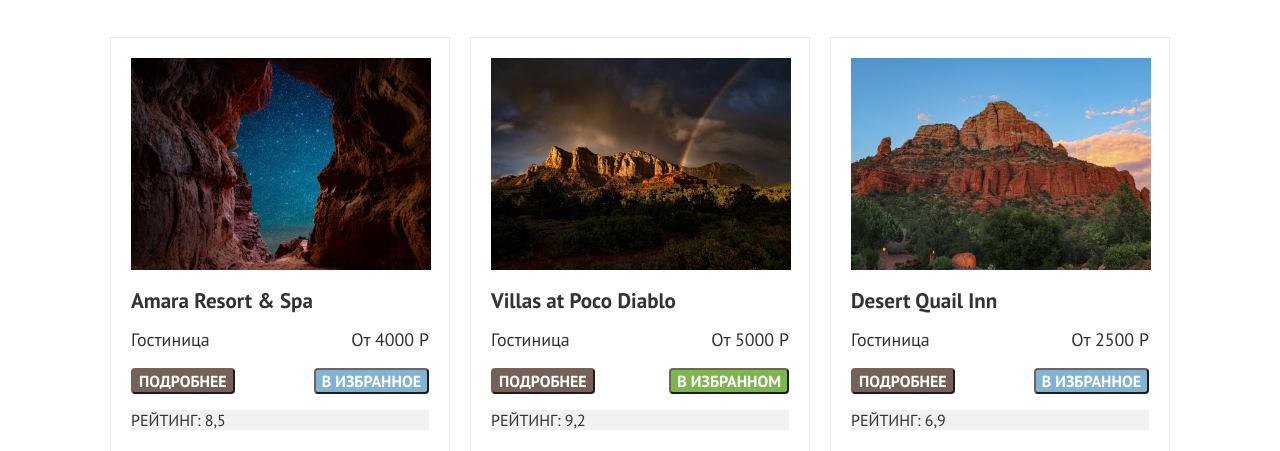
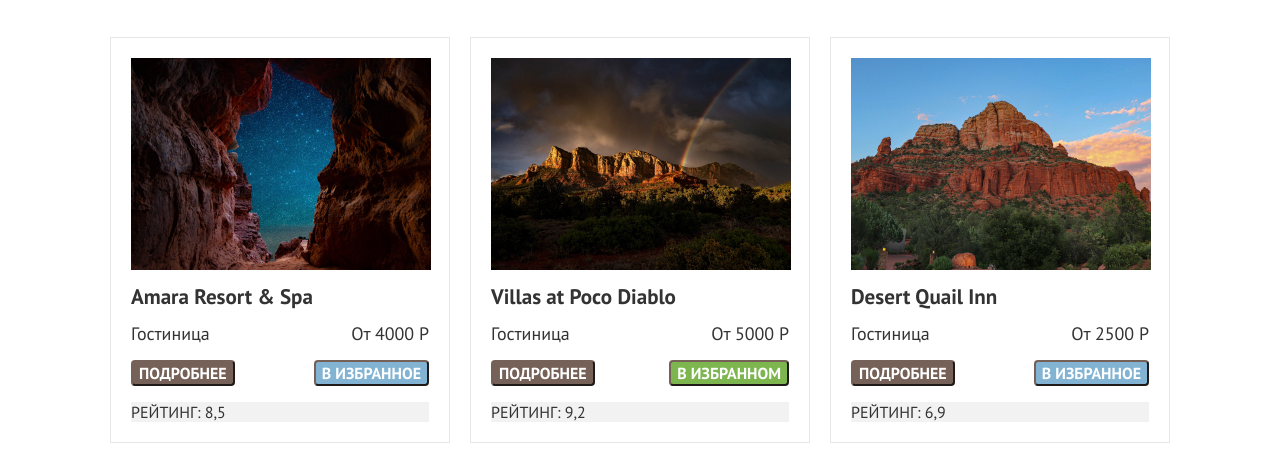
Before and after one commit to htmlacademy-htmlcss/2041637-sedona-35, a plain HTML site: page catalog.html in a window 1280 px wide. Shown: the part 501-952 px from the top of the page. Drawn offline with Linux system fonts and the light colour scheme.

Commit message:
доработаны карточки отелей

```diff
--- a/catalog.html
+++ b/catalog.html
@@ -118,6 +118,7 @@
           </form>
         </section>
         <section class="hotels-catalog">
+          <h2 class="visually-hidden">Каталог отелей</h2>
           <div class="catalog-wrapper">
             <div class="catalog-controls">
               <h2 class="hotels-catalog-amount">Найдено гостиниц: 38</h2>
@@ -139,9 +140,9 @@
               </ul>
             </div>
             <div class="hotel-card-list">
-              <section class="hotel-card">
-                <img class="hotel-card-image" src="images/hotel-1.jpg" width="300" height="212" alt="Отель 1">
+              <article class="hotel-card">
                 <h3 class="hotel-card-title">Amara Resort & Spa</h3>
+                <img class="hotel-card-image" src="images/hotel-1.jpg" width="300" height="212" alt="Отель Amara Resort & Spa">
                 <div class="hotel-card-wrapper">
                   <p class="hotel-card-type">Гостиница</p>
                   <p class="hotel-card-cost">От 4000 Р</p>
@@ -151,10 +152,10 @@
                   <button class="button button-blue">В избранное</button>
                 </div>
                 <p class="hotel-card-raiting">Рейтинг: 8,5</p>
-              </section>
-              <section class="hotel-card">
-                <img class="hotel-card-image" src="images/hotel-2.jpg" width="300" height="212" alt="Отель 2">
+              </article>
+              <article class="hotel-card">
                 <h3 class="hotel-card-title">Villas at Poco Diablo</h3>
+                <img class="hotel-card-image" src="images/hotel-2.jpg" width="300" height="212" alt="Villas at Poco Diablo">
                 <div class="hotel-card-wrapper">
                   <p class="hotel-card-type">Гостиница</p>
                   <p class="hotel-card-cost">От 5000 Р</p>
@@ -164,10 +165,10 @@
                   <button class="button button-green">В избранном</button>
                 </div>
                 <p class="hotel-card-raiting">Рейтинг: 9,2</p>
-              </section>
-              <section class="hotel-card">
-                <img class="hotel-card-image" src="images/hotel-3.jpg" width="300" height="212" alt="Отель 3">
+              </article>
+              <article class="hotel-card">
                 <h3 class="hotel-card-title">Desert Quail Inn</h3>
+                <img class="hotel-card-image" src="images/hotel-3.jpg" width="300" height="212" alt="Desert Quail Inn">
                 <div class="hotel-card-wrapper">
                   <p class="hotel-card-type">Гостиница</p>
                   <p class="hotel-card-cost">От 2500 Р</p>
@@ -177,10 +178,10 @@
                   <button class="button button-blue">В избранное</button>
                 </div>
                 <p class="hotel-card-raiting">Рейтинг: 6,9</p>
-              </section>
-              <section class="hotel-card">
-                <img class="hotel-card-image" src="images/hotel-4.jpg" width="300" height="212" alt="Отель 4">
+              </article>
+              <article class="hotel-card">
                 <h3 class="hotel-card-title">GreenTree Inn</h3>
+                <img class="hotel-card-image" src="images/hotel-4.jpg" width="300" height="212" alt="Отель GreenTree Inn">
                 <div class="hotel-card-wrapper">
                   <p class="hotel-card-type">Гостиница</p>
                   <p class="hotel-card-cost">От 1500 Р</p>
@@ -190,7 +191,7 @@
                   <button class="button button-blue">В избранное</button>
                 </div>
                 <p class="hotel-card-raiting">Рейтинг: 5,0</p>
-              </section>
+              </article>
             </div>
             <ul class="pagination">
               <li class="pagination-item">
--- a/styles/styles.css
+++ b/styles/styles.css
@@ -419,18 +419,34 @@ body {
   width: 340px;
   border: 1px solid #E6E6E6;
   margin-bottom: 20px;
+  display: flex;
+  flex-direction: column;
 }
 
 .hotel-card-image {
   margin-bottom: 16px;
+  order: -1;
 }
 
 .hotel-card-title {
   margin: 0;
   padding: 0;
+  margin-bottom: 16px;
+}
+
+.hotel-card-type {
+  margin: 0;
+  padding: 0;
+}
+
+.hotel-card-cost {
+  margin: 0;
+  padding: 0;
 }
 
 .hotel-card-raiting {
+  margin: 0;
+  padding: 0;
   font-size: 16px;
   line-height: 20px;
   font-weight: 400;
@@ -441,6 +457,7 @@ body {
 .hotel-card-wrapper {
   display: flex;
   justify-content: space-between;
+  margin-bottom: 16px;
 }
 
 .pagination {
```
